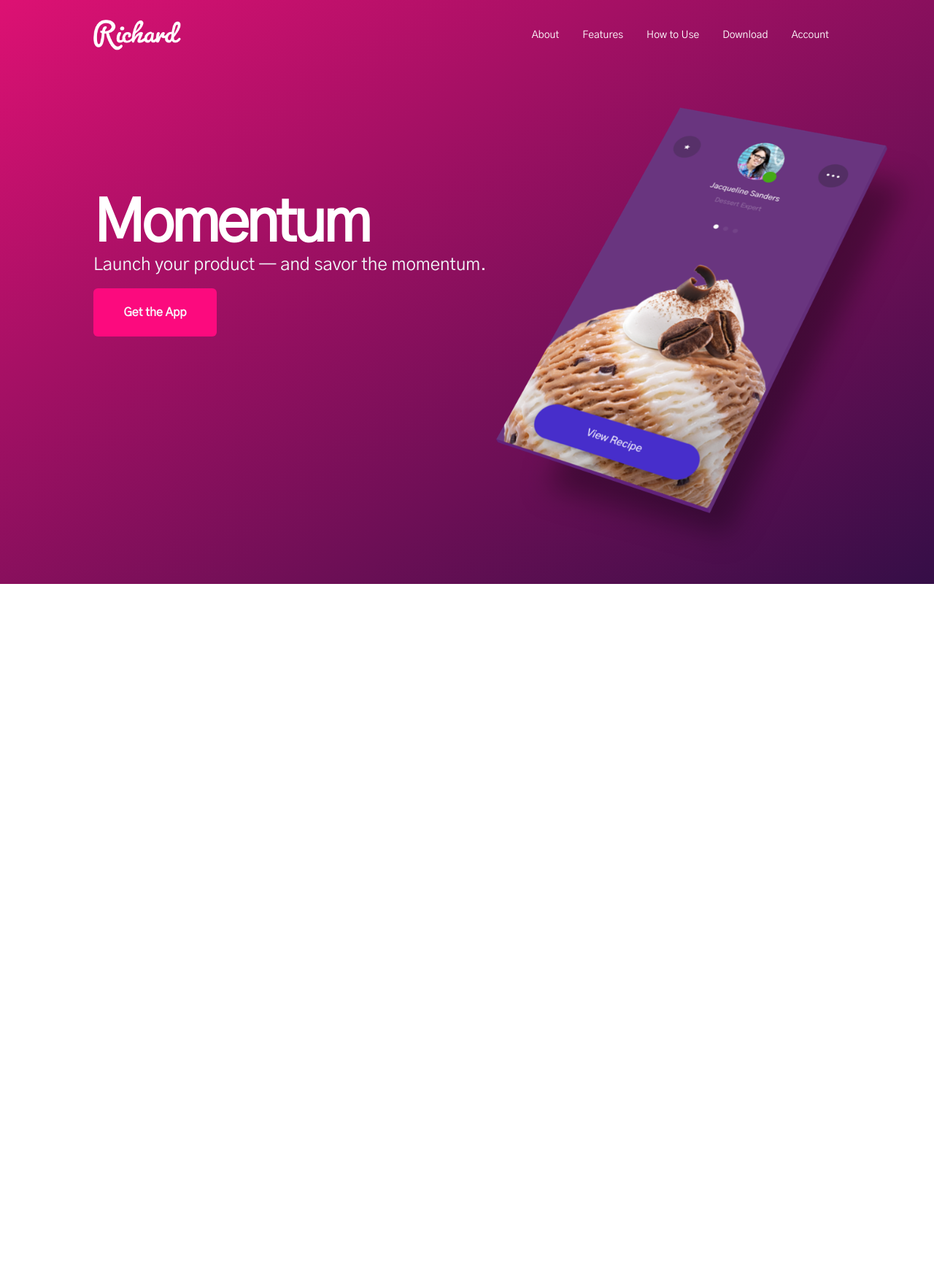
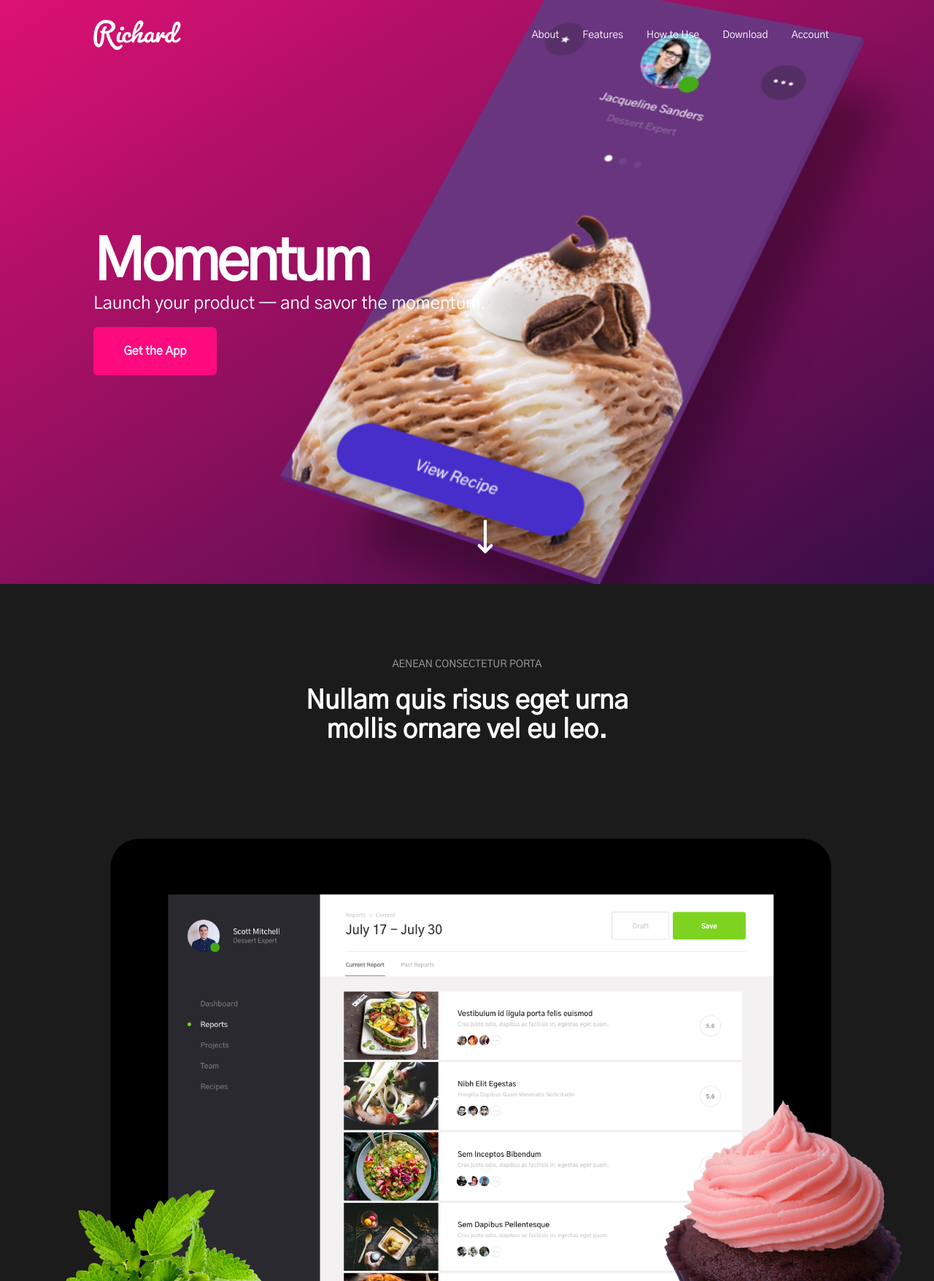
Before and after one commit to Jason27k/momentum-clone, a Next.js app: page / in a window 1280 px wide. Shown: the whole page at 73% size. Before the commit the page ends 800 px from the top, so only its background shows below. Built offline with nearby package versions, Linux system fonts and the light colour scheme.

Commit message:
first two sections complete

```diff
--- a/src/app/page.tsx
+++ b/src/app/page.tsx
@@ -1,11 +1,13 @@
+import About from "@/components/About";
 import Header from "@/components/Header";
 import MainHero from "@/components/MainHero";
 
 export default function Home() {
   return (
-    <div className="h-[100vh] lg:h-screen bg-gradient-to-br from-[#dd1173] to-[#350e47]">
+    <div className="h-screen">
       <Header />
       <MainHero />
+      <About />
     </div>
   );
 }
--- /dev/null
+++ b/src/components/About.tsx
@@ -0,0 +1,47 @@
+"use client";
+
+import Image from "next/image";
+import { motion, useInView } from "framer-motion";
+import { useRef } from "react";
+
+const variants = {
+  initial: { opacity: 0, y: 20 },
+  animate: { opacity: 1, y: 0, transition: { duration: 0.7 } },
+};
+
+const About = () => {
+  const ref = useRef<HTMLImageElement>(null);
+  const isInView = useInView(ref);
+
+  return (
+    <div className="pt-[10vh] bg-[#1b1b1b] flex flex-col items-center justify-center">
+      <motion.p
+        variants={variants}
+        initial="initial"
+        animate={isInView ? "animate" : "initial"}
+        className="text-sm uppercase py-5 text-[rgb(168,168,168)]"
+      >
+        Aenean Consectetur Porta
+      </motion.p>
+      <motion.h2
+        variants={variants}
+        initial="initial"
+        animate={isInView ? "animate" : "initial"}
+        className="text-4xl font-bold w-[40%] text-center mb-20"
+      >
+        Nullam quis risus eget urna mollis ornare vel eu leo.
+      </motion.h2>
+      <div className="relative">
+        <Image
+          src="/hero/hero-two.png"
+          alt="First Image"
+          width={1200}
+          height={800}
+          ref={ref}
+        />
+      </div>
+    </div>
+  );
+};
+
+export default About;
--- a/src/components/Header.tsx
+++ b/src/components/Header.tsx
@@ -6,7 +6,7 @@ import { buttonVariants } from "./ui/button";
 
 const Header = () => {
   return (
-    <div className="w-full flex h-24 items-center justify-center absolute">
+    <div className="z-50 w-full flex h-24 items-center justify-center absolute">
       <div className="w-full flex md:mx-[10vw]">
         <div className="flex-1 flex items-center">
           <Link href="/">
--- a/src/components/MainHero.tsx
+++ b/src/components/MainHero.tsx
@@ -1,14 +1,30 @@
+"use client";
+
 import Image from "next/image";
 import { Button } from "./ui/button";
+import { MoveDown } from "lucide-react";
+import { motion } from "framer-motion";
+
+const variants = {
+  initial: { opacity: 0, y: 20 },
+  animate: { opacity: 1, y: 0, transition: { duration: 0.7 } },
+};
 
 const MainHero = () => {
   return (
-    <div className="md:h-screen flex pt-[15vh] flex-col justify-start items-center md:flex-row md:justify-end relative gap-5">
+    <div className="relative bg-gradient-to-br from-[#dd1173] to-[#350e47] md:h-screen pt-[10vh] overflow-hidden">
+      <motion.div
+        variants={variants}
+        initial="initial"
+        animate="animate"
+        className="h-full w-full flex flex-col justify-start items-center md:flex-row md:justify-end
+      relative gap-5"
+      >
         <div className="z-10 md:absolute md:left-[10vw] md:top-1/3 flex flex-col justify-start items-center md:items-start">
-        <h1 className="text-[8vh] md:text-[10vh] font-bold tracking-tighter leading-none">
+          <h1 className="text-[calc(28px+5vw)] md:text-[10vh] font-bold tracking-tighter leading-none">
             Momentum
           </h1>
-        <p className="text-muted md:text-2xl text-wrap mb-4 text-center md:text-left max-w-[60%] lg:max-w-[100%]">
+          <p className="md:text-2xl text-wrap mb-4 text-center md:text-left max-w-[60%] lg:max-w-[100%]">
             Launch your product &mdash; and savor the momentum.
           </p>
           <Button className="w-[169px] h-[66px] bg-[#fc0a7e] text-[16px] font-semibold">
@@ -20,8 +36,10 @@ const MainHero = () => {
           alt="Hero Image"
           width={600}
           height={600}
-        className="md:absolute w-[70%] min-w-[350px] max-w-[600px] z-1"
+          className="md:absolute w-[70%] min-w-[350px] max-w-[600px] z-1 xl:max-w-[900px]"
         />
+      </motion.div>
+      <MoveDown className="absolute bottom-10 left-1/2" size={50} />
     </div>
   );
 };
```
Lines whose indentation alone changed are shown as unchanged.
